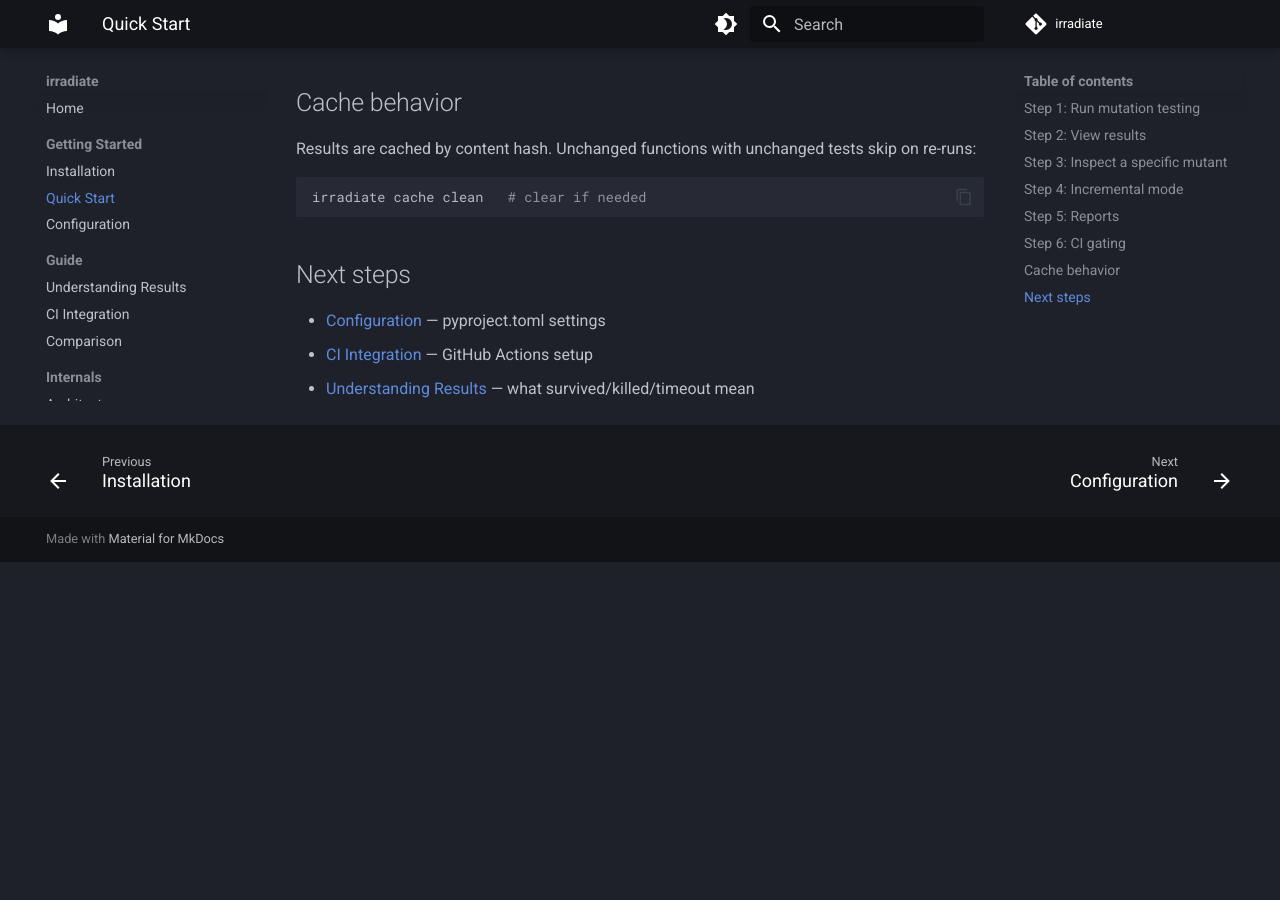
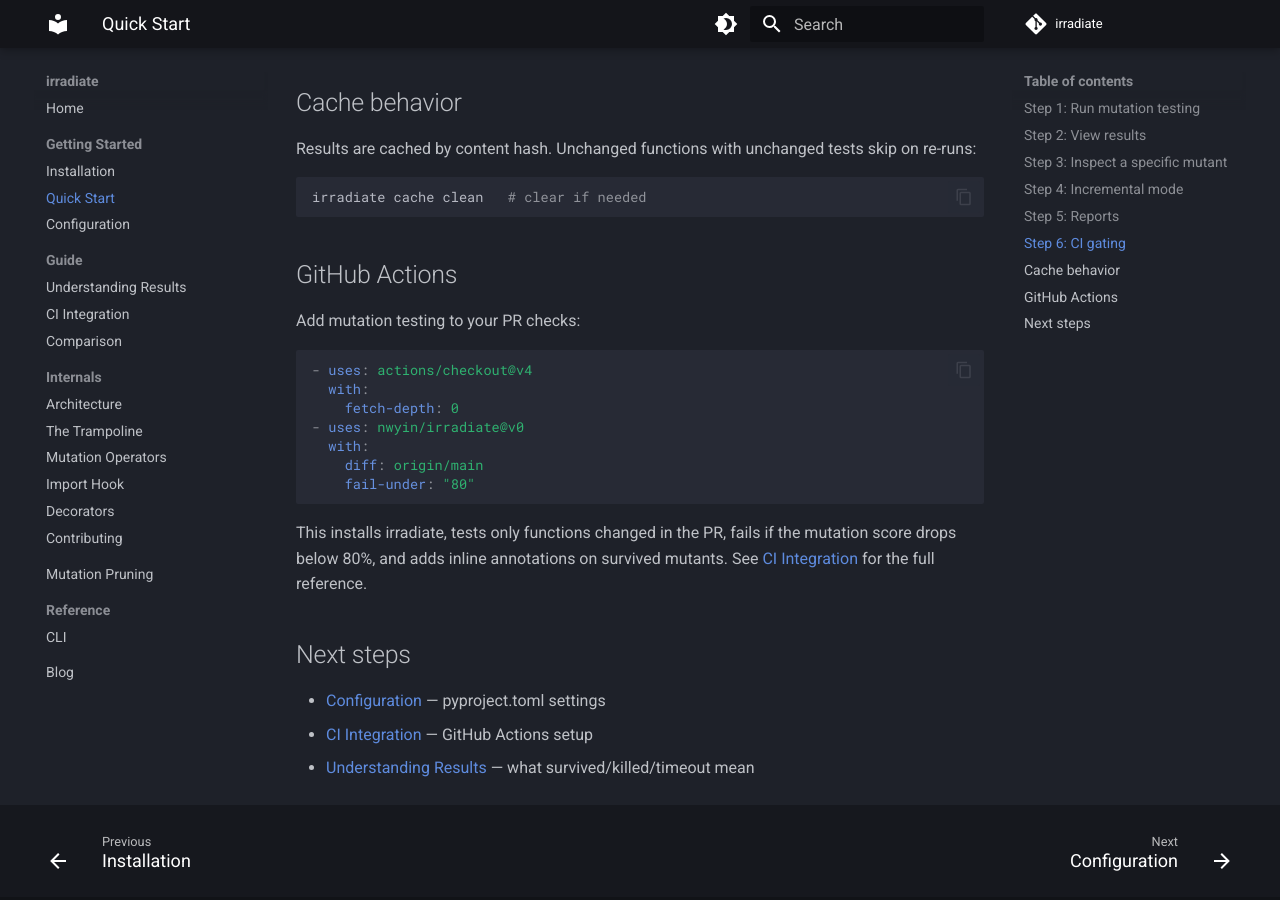
Before and after one commit to nwyin/irradiate, an MkDocs documentation site: the page built from docs/getting-started/quickstart.md, in a window 1280 px wide and 900 px high, scrolled down 2031 px. Built offline with MkDocs 1.6.1 and Material for MkDocs 9.7.7, drawn with Linux system fonts in a browser that asks for light colours; comment, search, counter and statistics services are not loaded; before the commit the page ends 2593 px from its top, so only the background shows below that.

Commit message:
docs: harden action, add CI quickstart, update example output
- Pass action inputs via env vars instead of direct interpolation
  (script injection hardening for marketplace publishing)
- Replace grep -oP with POSIX sed (works on macOS runners too)
- Add GitHub Actions section to quickstart page
- Update README example output to show operator-grouped format

````diff
--- a/docs/getting-started/quickstart.md
+++ b/docs/getting-started/quickstart.md
@@ -102,6 +102,22 @@
 irradiate cache clean   # clear if needed
 ```
 
+## GitHub Actions
+
+Add mutation testing to your PR checks:
+
+```yaml
+- uses: actions/checkout@v4
+  with:
+    fetch-depth: 0
+- uses: nwyin/irradiate@v0
+  with:
+    diff: origin/main
+    fail-under: "80"
+```
+
+This installs irradiate, tests only functions changed in the PR, fails if the mutation score drops below 80%, and adds inline annotations on survived mutants. See [CI Integration](../guide/ci-integration.md) for the full reference.
+
 ## Next steps
 
 - [Configuration](configuration.md) — pyproject.toml settings
````
Also changed, not shown: README.md (+3 -1 lines), action.yml (+33 -21 lines).
